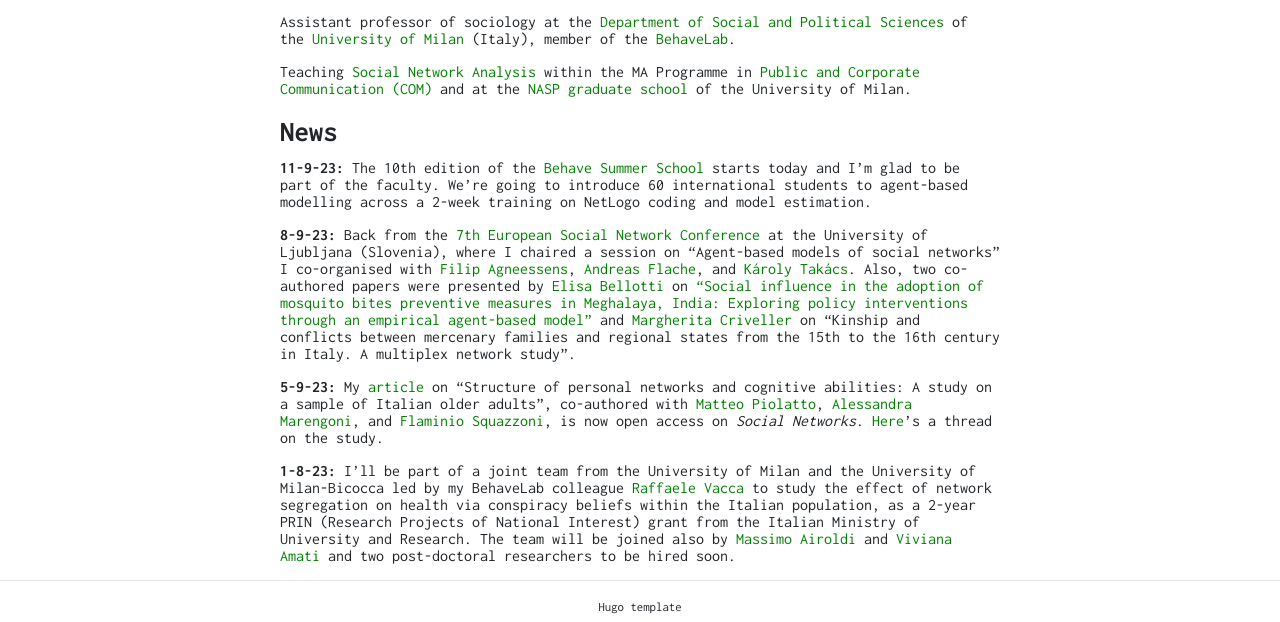
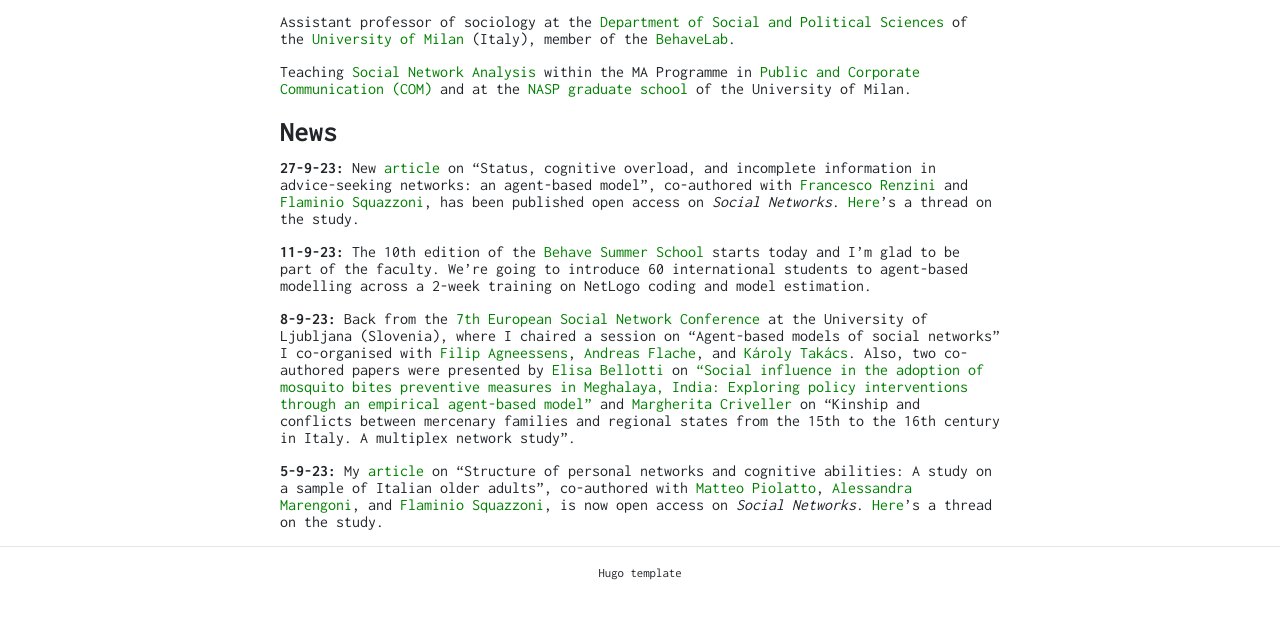
Before and after one commit to federico-bianchi/federico-bianchi.github.io, a plain HTML site: page index.html in a window 1280 px wide. Shown: the part 236-858 px from the top of the page. After the commit the page ends 824 px from the top, so only its background shows below. Drawn offline with nearby package versions, Linux system fonts and the light colour scheme.

Commit message:
update news

```diff
--- a/index.html
+++ b/index.html
@@ -67,10 +67,10 @@
 <p>Assistant professor of sociology at the <a href="http://eng.sps.unimi.it/ecm/home">Department of Social and Political Sciences</a> of the <a href="https://www.unimi.it/en">University of Milan</a> (Italy), member of the <a href="http://behavelab.org/">BehaveLab</a>.</p>
 <p>Teaching <a href="https://federico-bianchi.github.io/teaching/">Social Network Analysis</a> within the MA Programme in <a href="https://com.cdl.unimi.it/en">Public and Corporate Communication (COM)</a> and at the <a href="https://www.nasp.eu/">NASP graduate school</a> of the University of Milan.</p>
 <h1 id="news">News</h1>
+<p><strong>27-9-23:</strong> New <a href="https://doi.org/10.1016/j.socnet.2023.09.001">article</a> on &ldquo;Status, cognitive overload, and incomplete information in advice-seeking networks: an agent-based model&rdquo;, co-authored with <a href="https://www.nasp.eu/people/students/students-cohorts/francesco-renzini.html">Francesco Renzini</a> and <a href="http://behavelab.org/flaminio-squazzoni/">Flaminio Squazzoni</a>, has been published open access on <em>Social Networks</em>. <a href="https://x.com/FrancescoRenz27/status/1706693261044126056?s=20">Here</a>&rsquo;s a thread on the study.</p>
 <p><strong>11-9-23:</strong> The 10th edition of the <a href="https://abmschool.behavelab.org/">Behave Summer School</a> starts today and I&rsquo;m glad to be part of the faculty. We&rsquo;re going to introduce 60 international students to agent-based modelling across a 2-week training on NetLogo coding and model estimation.</p>
 <p><strong>8-9-23:</strong> Back from the <a href="https://eusn2023.org/">7th European Social Network Conference</a> at the University of Ljubljana (Slovenia), where I chaired a session on &ldquo;Agent-based models of social networks&rdquo; I co-organised with <a href="https://filipagneessens.com/">Filip Agneessens</a>, <a href="https://flache.gmw.rug.nl/">Andreas Flache</a>, and <a href="https://liu.se/en/employee/karta65">Károly Takács</a>. Also, two co-authored papers were presented by <a href="https://research.manchester.ac.uk/en/persons/elisa.bellotti">Elisa Bellotti</a> on <a href="presentations/eusn-23.pdf">&ldquo;Social influence in the adoption of mosquito bites preventive measures in Meghalaya, India: Exploring policy interventions through an empirical agent-based model&rdquo;</a> and <a href="https://www.nasp.eu/people/students/students-cohorts/margherita-criveller.html">Margherita Criveller</a> on &ldquo;Kinship and conflicts between mercenary families and regional states from the 15th to the 16th century in Italy. A multiplex network study&rdquo;.</p>
 <p><strong>5-9-23:</strong> My <a href="https://doi.org/10.1016/j.socnet.2023.02.005">article</a> on &ldquo;Structure of personal networks and cognitive abilities: A study on a sample of Italian older adults&rdquo;, co-authored with <a href="https://www.soziologie.uni-konstanz.de/en/strauss/team/team/dr-matteo-piolatto/">Matteo Piolatto</a>, <a href="https://www.unibs.it/it/ugov/person/2897">Alessandra Marengoni</a>, and <a href="http://behavelab.org/flaminio-squazzoni/">Flaminio Squazzoni</a>, is now open access on <em>Social Networks</em>. <a href="https://twitter.com/federico_fb/status/1629129227143376898?s=20">Here</a>&rsquo;s a thread on the study.</p>
-<p><strong>1-8-23:</strong> I&rsquo;ll be part of a joint team from the University of Milan and the University of Milan-Bicocca led by my BehaveLab colleague <a href="http://www.raffaelevacca.com/">Raffaele Vacca</a> to study the effect of network segregation on health via conspiracy beliefs within the Italian population, as a 2-year PRIN (Research Projects of National Interest) grant from the Italian Ministry of University and Research. The team will be joined also by <a href="https://www.unimi.it/it/ugov/person/massimo-airoldi">Massimo Airoldi</a> and <a href="https://www.unimib.it/viviana-amati">Viviana Amati</a> and two post-doctoral researchers to be hired soon.</p>
 
 </div>
 
```
